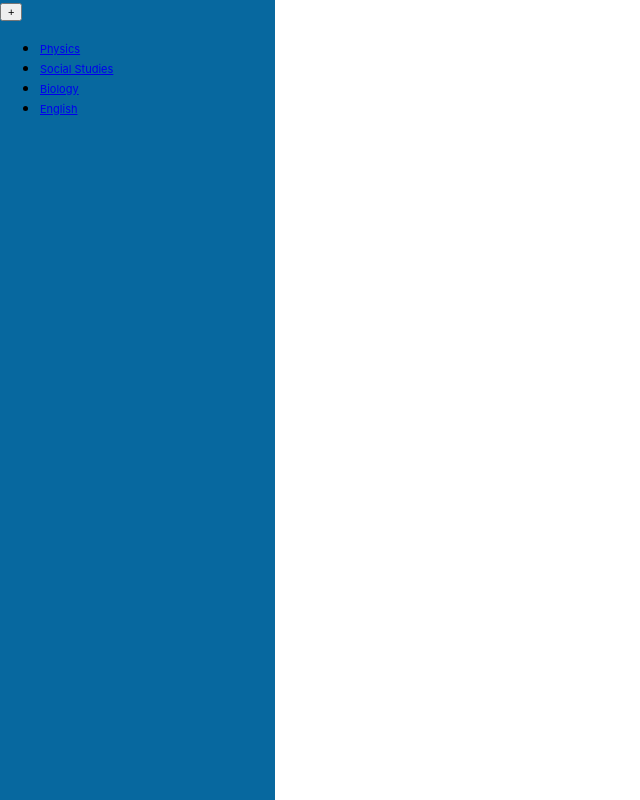
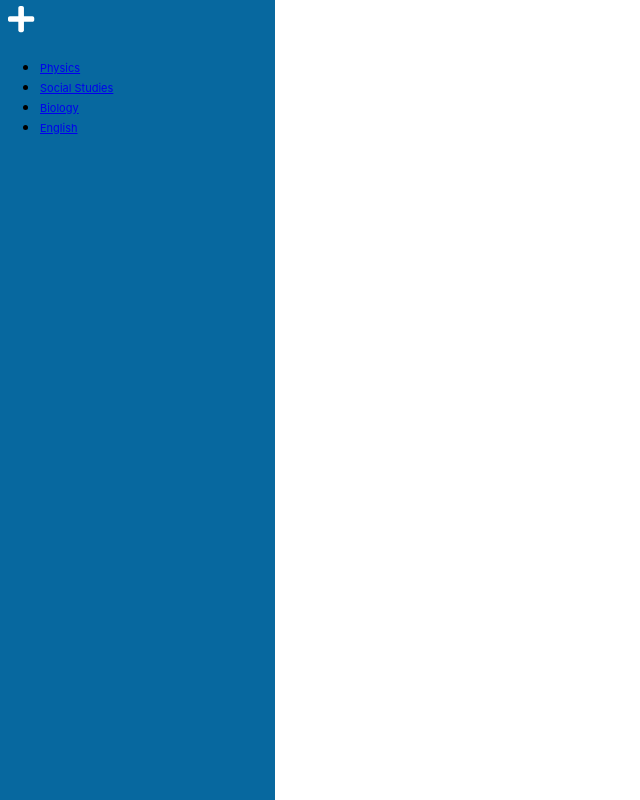
Before and after one commit to hyungmogu/note-sharing-app, a React (Create React App) app in the folder web/: page /note-sharing-app/home in a window 1280 px wide. Shown: the whole page, without its empty margins (0-640 px from the left). Built offline with nearby package versions, Linux system fonts and the light colour scheme.

Commit message:
style: stylize add button

```diff
--- a/web/package.json
+++ b/web/package.json
@@ -4,6 +4,9 @@
   "private": true,
   "homepage": "https://hyungmogu.github.io/note-sharing-app",
   "dependencies": {
+    "@fortawesome/fontawesome-svg-core": "^1.2.27",
+    "@fortawesome/free-solid-svg-icons": "^5.12.1",
+    "@fortawesome/react-fontawesome": "^0.1.8",
     "@testing-library/jest-dom": "^4.2.4",
     "@testing-library/react": "^9.3.2",
     "@testing-library/user-event": "^7.1.2",
--- a/web/src/App.scss
+++ b/web/src/App.scss
@@ -76,6 +76,24 @@ input {
   }
 }
 
+.button--type-add {
+  font-size: 30px;
+  font-weight: bold;
+  color: $color-white;
+  background-color: transparent;
+  border-color: transparent;
+  transition: all .5s ease-out;
+  cursor: pointer;
+
+  &:focus {
+    outline: none;
+  }
+
+  &:hover {
+    color: darken($color-primary, 10)
+  }
+}
+
 @media screen and (min-width: 930px) {
   .form--type-loginSignup {
     margin-left: 15%;
--- a/web/src/components/Header.js
+++ b/web/src/components/Header.js
@@ -1,15 +1,17 @@
 import React from 'react';
 
-import {
-  NavLink
-} from 'react-router-dom';
+import { NavLink } from 'react-router-dom';
+import { FontAwesomeIcon } from '@fortawesome/react-fontawesome'
+import { faPlus } from '@fortawesome/free-solid-svg-icons'
 
 
 const Header = () => (
     <header className="header--navigation-primary">
         <nav className="nav--type-desktop">
             <section>
-                <button class="button--type-add">+</button>
+                <button class="button--type-add">
+                    <FontAwesomeIcon icon={faPlus}/>
+                </button>
             </section>
             <ul className="main-nav">
                 <li><NavLink to="#">Physics</NavLink></li>
```
Also changed, not shown: 1 other file (tests, documents, lock files or other folders).
